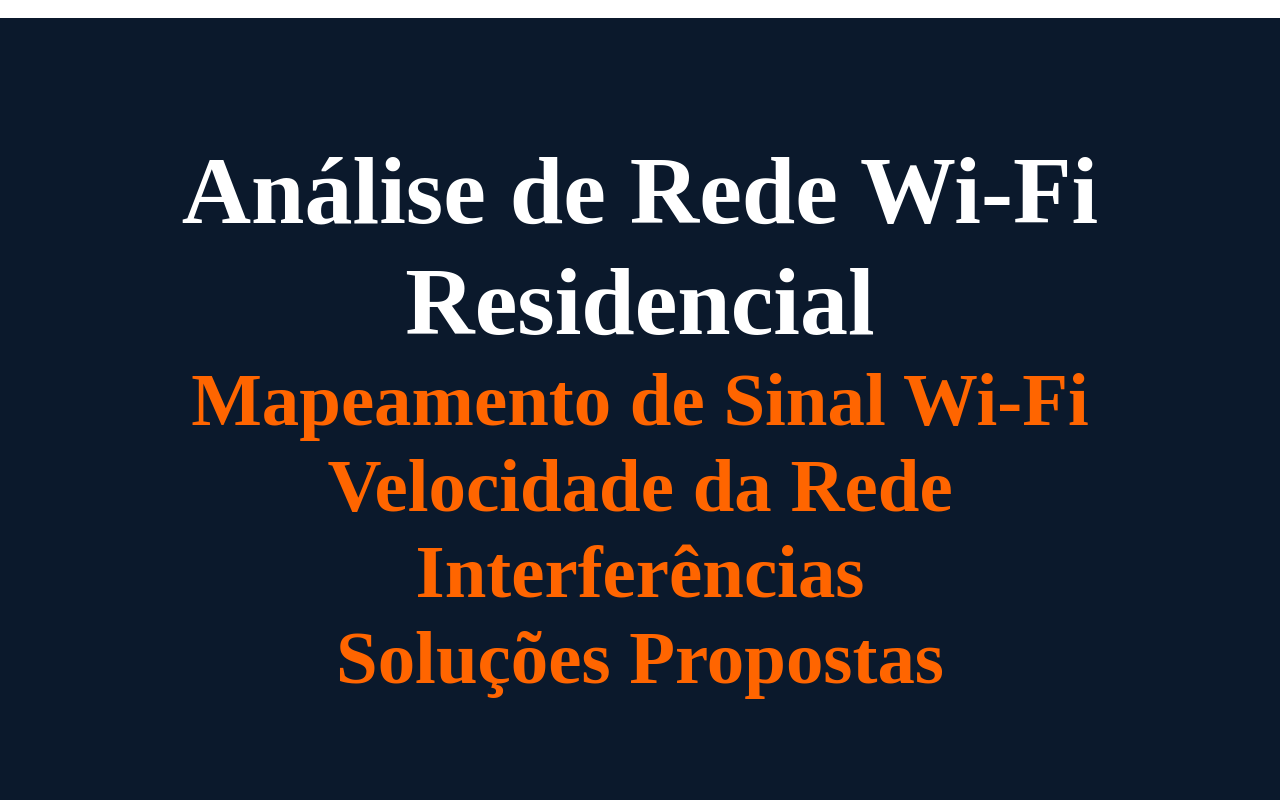
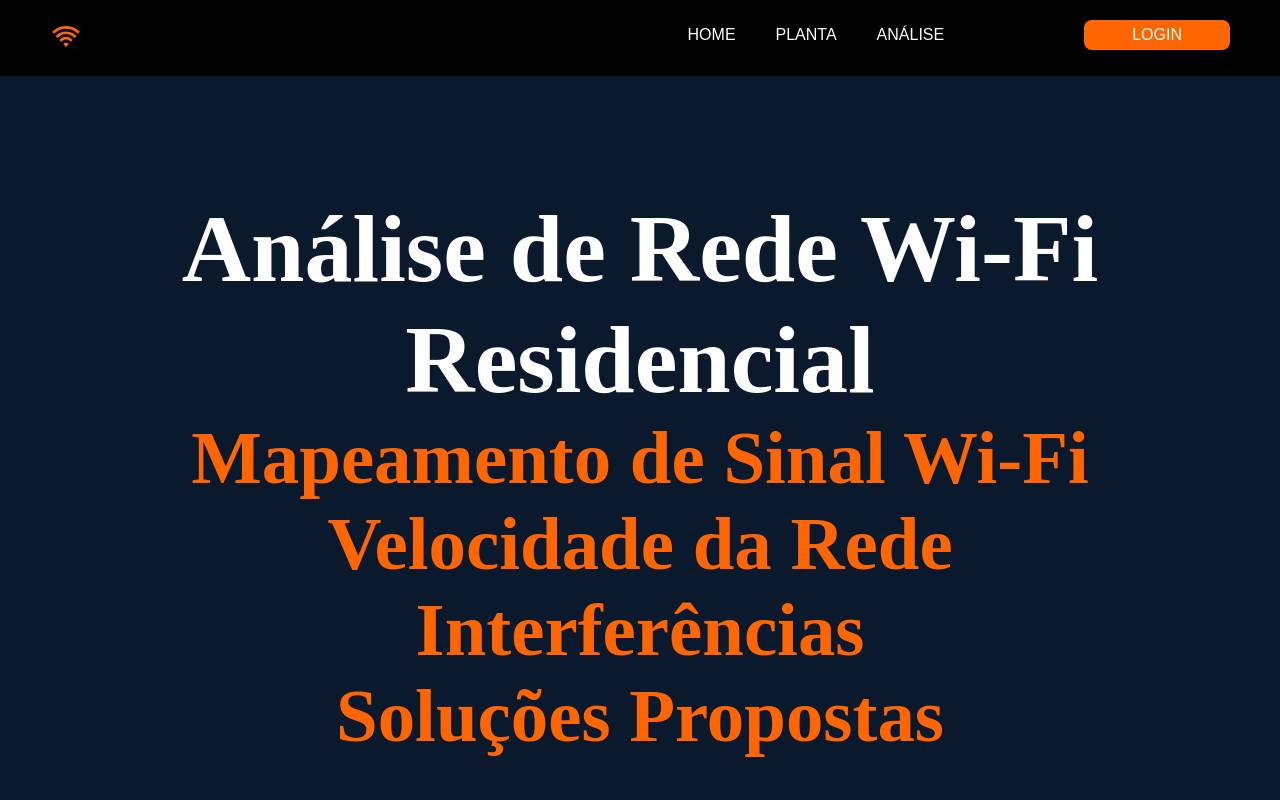
Before and after one commit to RaayaneCustodio/projeto, a website: page index.html in a window 1280 px wide. Shown: the top 800 px of the page. Drawn offline with Linux system fonts and the light colour scheme; a web font is replaced by a local one.

Commit message:
adicionado o header

```diff
--- a/index.html
+++ b/index.html
@@ -1,11 +1,11 @@
 <!DOCTYPE html>
 <html lang="pt-br">
-
   <head>
-    <meta charset="UTF-8">
-    <meta name="viewport" content="width=device-width, initial-scale=1.0">
-    <link rel="stylesheet" href="./styles/style.css">
-    <link rel="stylesheet" href="./styles/mobile.css">
+    <meta charset="UTF-8" />
+    <meta name="viewport" content="width=device-width, initial-scale=1.0" />
+    <link rel="preconnect" href="https://fonts.googleapis.com" />
+    <link rel="stylesheet" href="./styles/style.css" />
+    <link rel="stylesheet" href="./styles/mobile.css" />
 
     <title>Projeto WIFI</title>
   </head>
@@ -13,13 +13,20 @@
   <body>
     <header class="menu-bg">
       <div>
-            <img src="images/" alt="">
+        <a href="./">
+          <img src="images/wifi.svg" alt="Logo" width="32" height="32" />
+        </a>
       </div>
-        <!-- <nav>
-            teste
-        </nav> -->
+      <nav aria-label="primaria">
+        <ul class="header-menu">
+          <li><a href="#introducao"></a>Home</li>
+          <li><a href="#planta"></a>Planta</li>
+          <li><a href="#analise"></a>Análise</li>
+          <li class="login"><a href=""></a>Login</li>
+        </ul>
+      </nav>
     </header>
-    <main class="content">
+    <main class="content" id="introducao">
       <section class="content-section">
         <div class="content-home">
           <h1>Análise de Rede Wi-Fi Residencial</h1>
@@ -33,8 +40,11 @@
             <h2>Planta</h2>
           </div>
           <div class="content-planta-flexbox">
-                    <img src="./images/planta.png">
-                    <h1>Passe o mouse nos cômodos e verifique as medições de cada uma delas.</h1>
+            <img src="./images/planta.png" />
+            <h1>
+              Passe o mouse nos cômodos e verifique as medições de cada uma
+              delas.
+            </h1>
           </div>
         </div>
         <div class="content-rede">
@@ -46,5 +56,4 @@
     </main>
     <footer></footer>
   </body>
-
 </html>
--- a/styles/style.css
+++ b/styles/style.css
@@ -1,3 +1,5 @@
+@import url('https://fonts.googleapis.com/css2?family=Markazi+Text:wght@400..700&family=Yrsa:ital,wght@0,300..700;1,300..700&display=swap');
+
 :root {
     --cor-header: #000000 ;
     --cor-home: #0B192C;
@@ -15,11 +17,36 @@
 * {
     margin: 0;
     padding: 0;
+    text-decoration: none;
 }
 
 body{
     height: 100vh;
     box-sizing: border-box;
+}
+
+.menu-bg {
+    background-color: var(--cor-footer);
+    color: var(--cor-fonte-home);
+    font: 400 1rem/1.15rem "Yrsa", sans-serif;
+    text-transform: uppercase;
+    display: flex;
+    justify-content: space-between;
+    padding: 20px 50px;
+}
+
+.header-menu {
+    display: flex;
+    align-items: center;
+    gap: 40px;
+    list-style-type: none;
+}
+
+.login {
+    background-color: #FF6500;
+    padding: 6px 48px;
+    border-radius: 8px;
+    margin-left: 100px;
 }
 
 .content-home{
```
Lines whose indentation alone changed are shown as unchanged.
